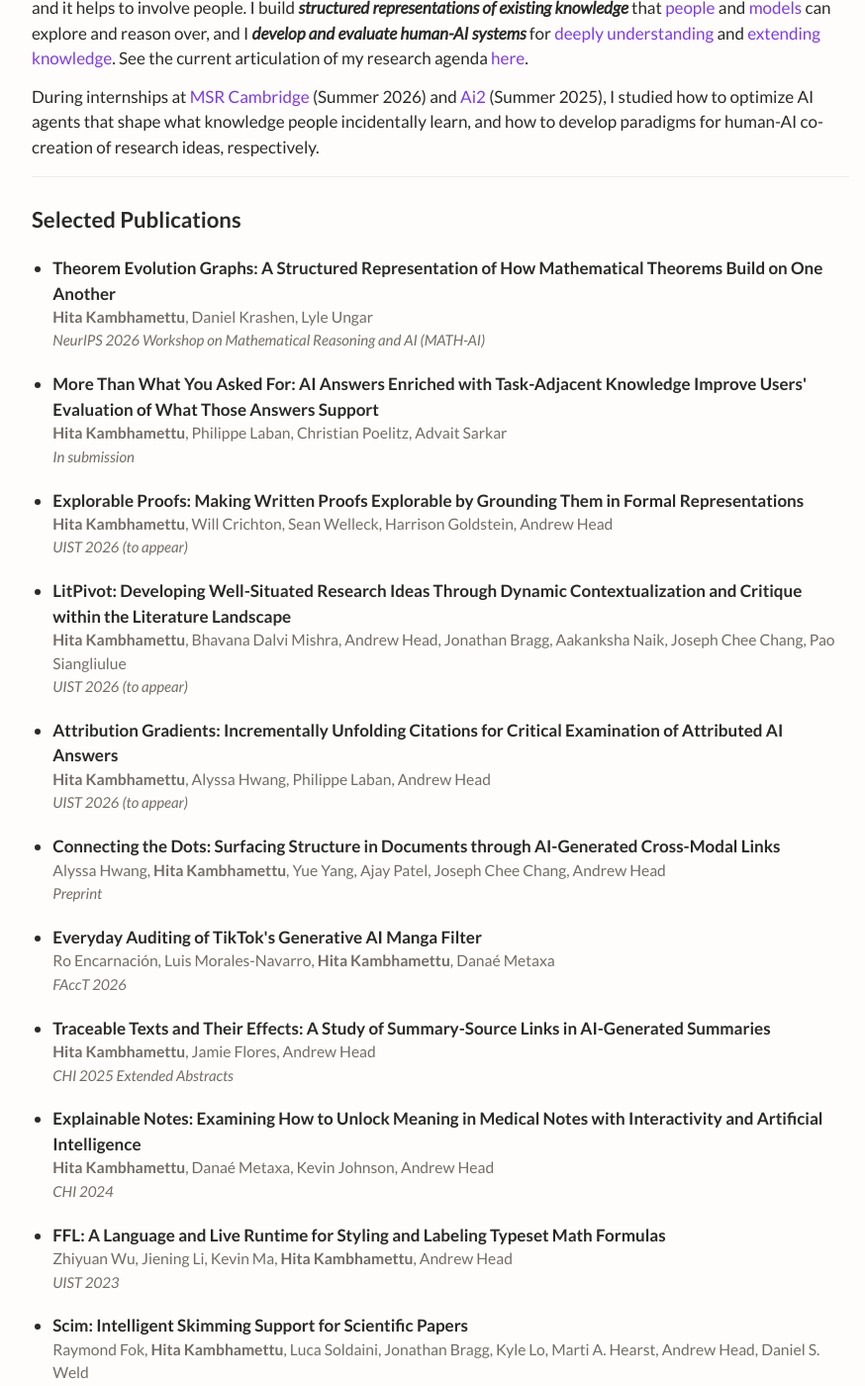
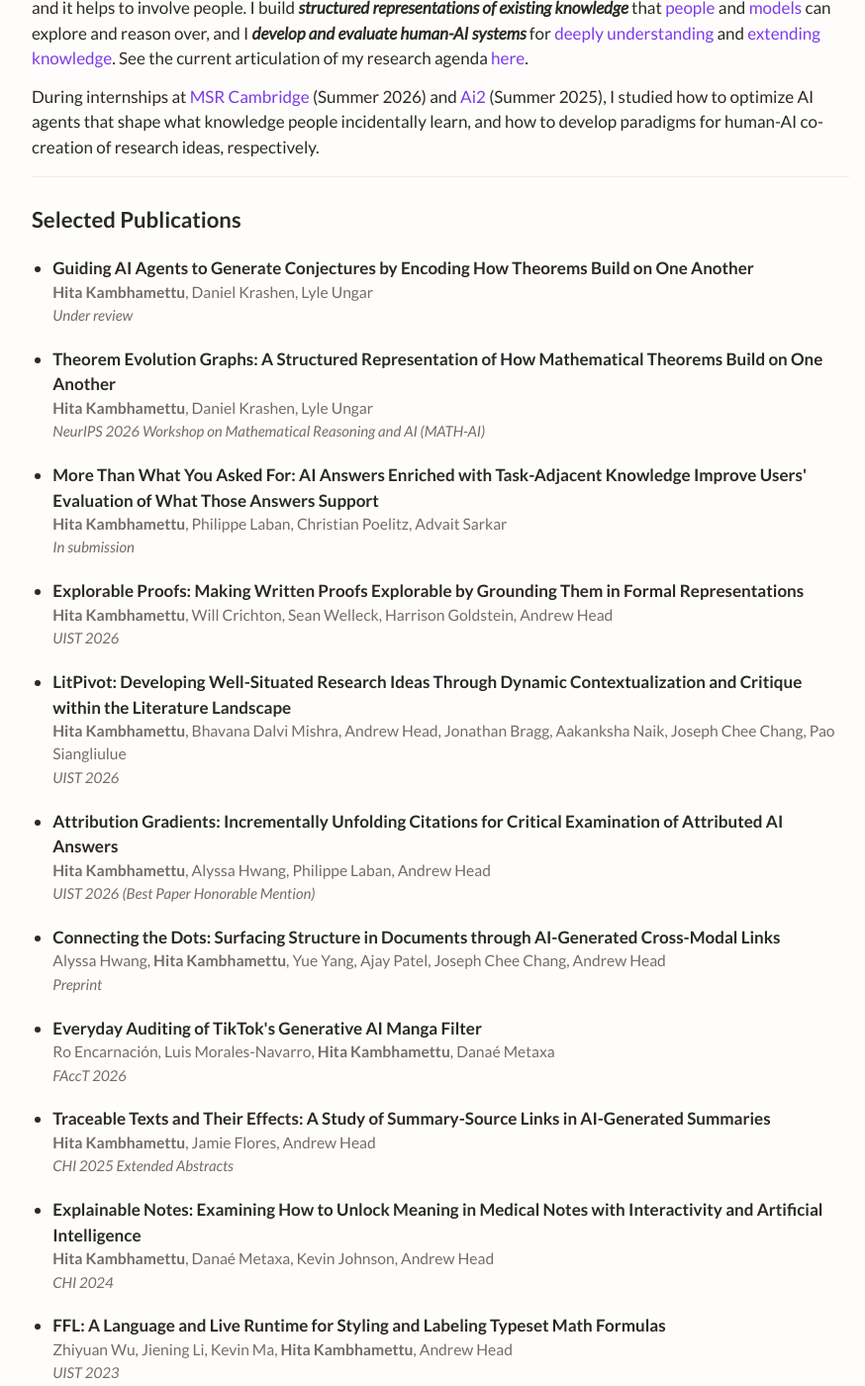
Before and after one commit to Hita-K/hita-k.github.io, a Jekyll site: the page built from index.html, in a window 1280 px wide and 1400 px high, scrolled down 521 px. Shown: the whole window at 99% size, without its empty margins (195-1069 px from the left). Built offline with Jekyll 4.4.1, drawn with Linux system fonts in a browser that asks for light colours.

Commit message:
Add conjecture-generation paper, update CV, mark UIST honorable mention
Co-Authored-By: Claude Opus 5.5 (1M context) <noreply@anthropic.com>

```diff
--- a/index.html
+++ b/index.html
@@ -24,6 +24,12 @@ title: Home
 
 <ul class="pub-list">
   <li>
+    <div class="pub-title"><a href="assets/papers/teg-conjectures.pdf" target="_blank">Guiding AI Agents to Generate Conjectures by Encoding How Theorems Build on One Another</a></div>
+    <div class="pub-authors"><strong>Hita Kambhamettu</strong>, Daniel Krashen, Lyle Ungar</div>
+    <div class="pub-meta"><em>Under review</em></div>
+  </li>
+
+  <li>
     <div class="pub-title"><a href="assets/papers/teg.pdf" target="_blank">Theorem Evolution Graphs: A Structured Representation of How Mathematical Theorems Build on One Another</a></div>
     <div class="pub-authors"><strong>Hita Kambhamettu</strong>, Daniel Krashen, Lyle Ungar</div>
     <div class="pub-meta">NeurIPS 2026 Workshop on Mathematical Reasoning and AI (MATH-AI)</div>
@@ -38,19 +44,19 @@ title: Home
   <li>
     <div class="pub-title"><a href="https://arxiv.org/abs/2604.02598" target="_blank">Explorable Proofs: Making Written Proofs Explorable by Grounding Them in Formal Representations</a></div>
     <div class="pub-authors"><strong>Hita Kambhamettu</strong>, Will Crichton, Sean Welleck, Harrison Goldstein, Andrew Head</div>
-    <div class="pub-meta">UIST 2026 (to appear)</div>
+    <div class="pub-meta">UIST 2026</div>
   </li>
 
   <li>
     <div class="pub-title"><a href="https://arxiv.org/abs/2604.02600" target="_blank">LitPivot: Developing Well-Situated Research Ideas Through Dynamic Contextualization and Critique within the Literature Landscape</a></div>
     <div class="pub-authors"><strong>Hita Kambhamettu</strong>, Bhavana Dalvi Mishra, Andrew Head, Jonathan Bragg, Aakanksha Naik, Joseph Chee Chang, Pao Siangliulue</div>
-    <div class="pub-meta">UIST 2026 (to appear)</div>
+    <div class="pub-meta">UIST 2026</div>
   </li>
 
   <li>
     <div class="pub-title"><a href="https://arxiv.org/abs/2510.00361" target="_blank">Attribution Gradients: Incrementally Unfolding Citations for Critical Examination of Attributed AI Answers</a></div>
     <div class="pub-authors"><strong>Hita Kambhamettu</strong>, Alyssa Hwang, Philippe Laban, Andrew Head</div>
-    <div class="pub-meta">UIST 2026 (to appear)</div>
+    <div class="pub-meta">UIST 2026 (Best Paper Honorable Mention)</div>
   </li>
 
   <li>
```
Also changed, not shown: 2 other files.
